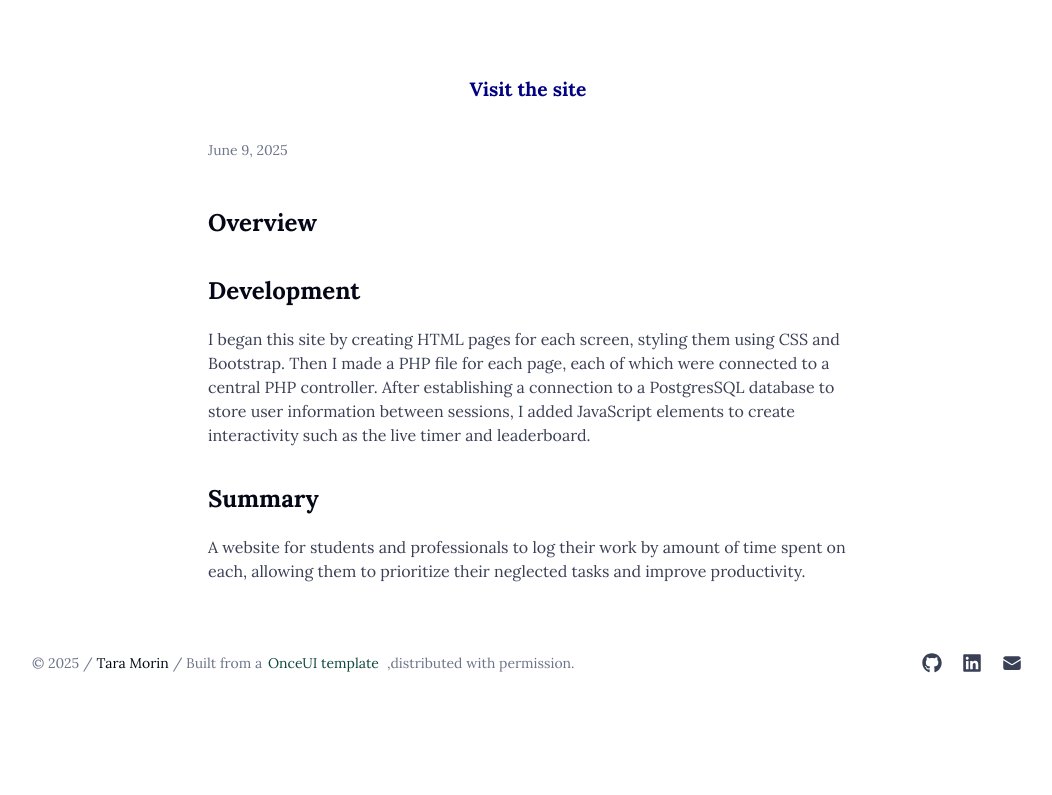
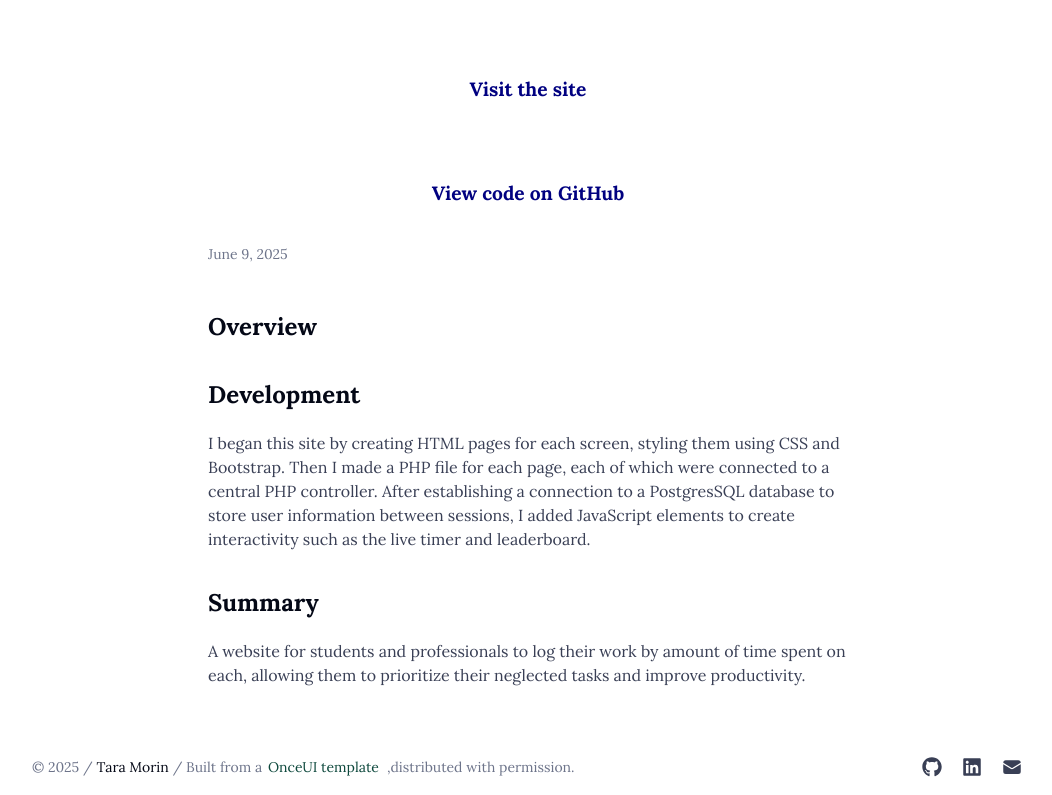
Before and after one commit to tara-morin/website, a Next.js app: page /en/web_dev/StudyBuddy in a window 1280 px wide. Shown: the part 841-1636 px from the top of the page, without its empty margins (112-1164 px from the left). Before the commit the page ends 1532 px from the top, so only its background shows below. Built offline with nearby package versions, Linux system fonts and the light colour scheme.

Commit message:
added gituRL to web dev slugs

```diff
--- a/src/app/[locale]/web_dev/[slug]/page.tsx
+++ b/src/app/[locale]/web_dev/[slug]/page.tsx
@@ -129,6 +129,21 @@ export default function Project(
                     </a>
                 </Flex>
             )}
+            {post.metadata.link && (
+                <Flex
+                    as="section"
+                    direction="column"
+                    alignItems="center"
+                    marginTop="l">
+                    <a
+                        href={post.metadata.gitURL}
+                        target="_blank"
+                        rel="noopener noreferrer"
+                        className='link'>
+                        View code on GitHub
+                    </a>
+                </Flex>
+            )}
             <Flex style={{ margin: 'auto' }}
                 as="article"
                 maxWidth="xs" fillWidth
--- a/src/app/[locale]/web_dev/projects/en/StudyBuddy.mdx
+++ b/src/app/[locale]/web_dev/projects/en/StudyBuddy.mdx
@@ -2,6 +2,7 @@
 title: "StudyBuddy"
 publishedAt: "2025-06-09"
 link: "https://cs4640.cs.virginia.edu/tmn7vs/studybuddy/"
+gitURL: "https://github.com/tara-morin/plproject"
 images:
   - "/images/projects/project-01/studybuddy1.png"
   - "/images/projects/project-01/studybuddy2.png"
--- a/src/app/utils/utils.ts
+++ b/src/app/utils/utils.ts
@@ -20,7 +20,8 @@ type Metadata = {
     team: Team[];
     video_link:string;
     colabURL: string;
-    link:string;
+    link: string;
+    gitURL: string;
 };
 
 function isValidURL(url: string): boolean {
```
